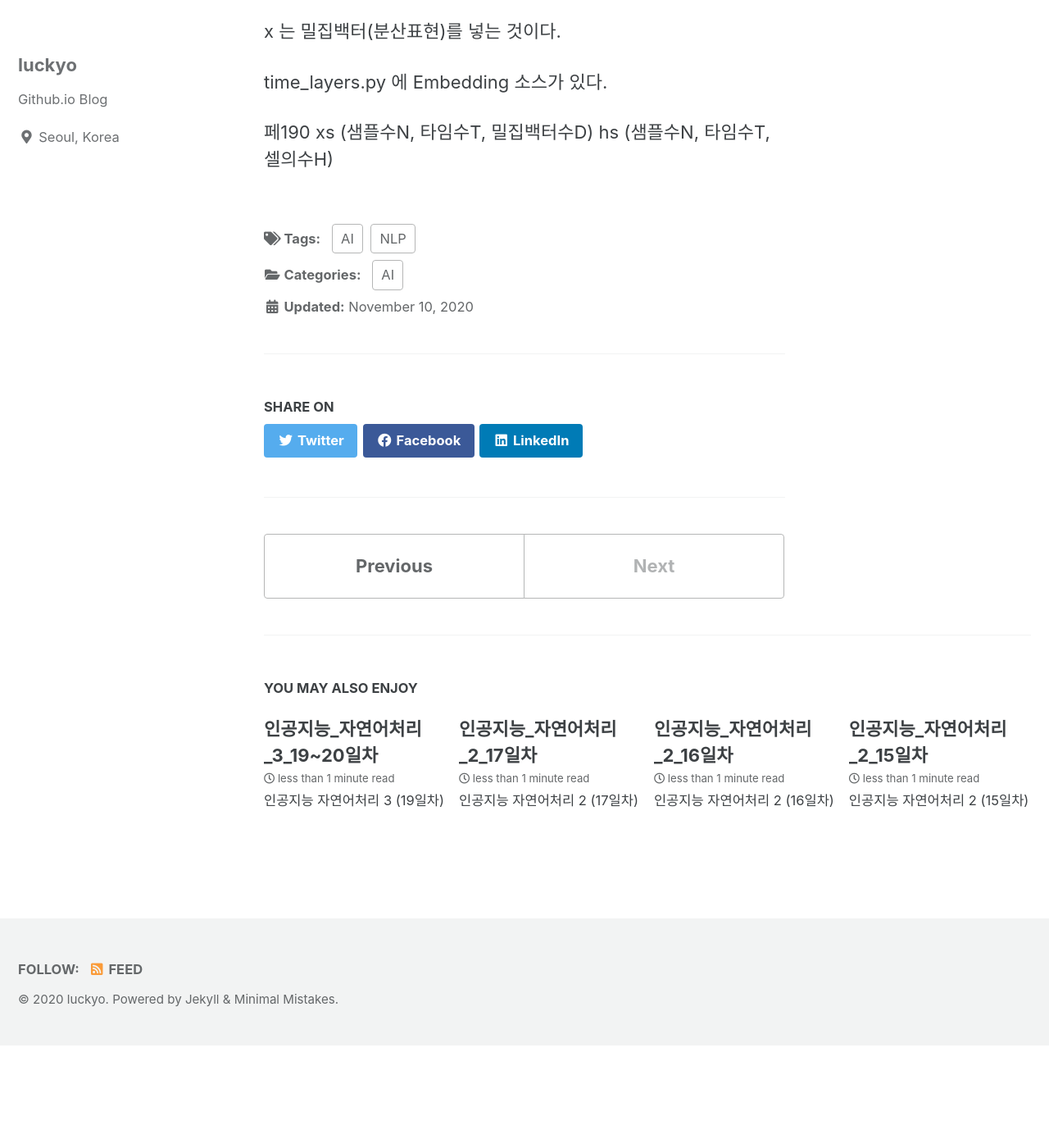
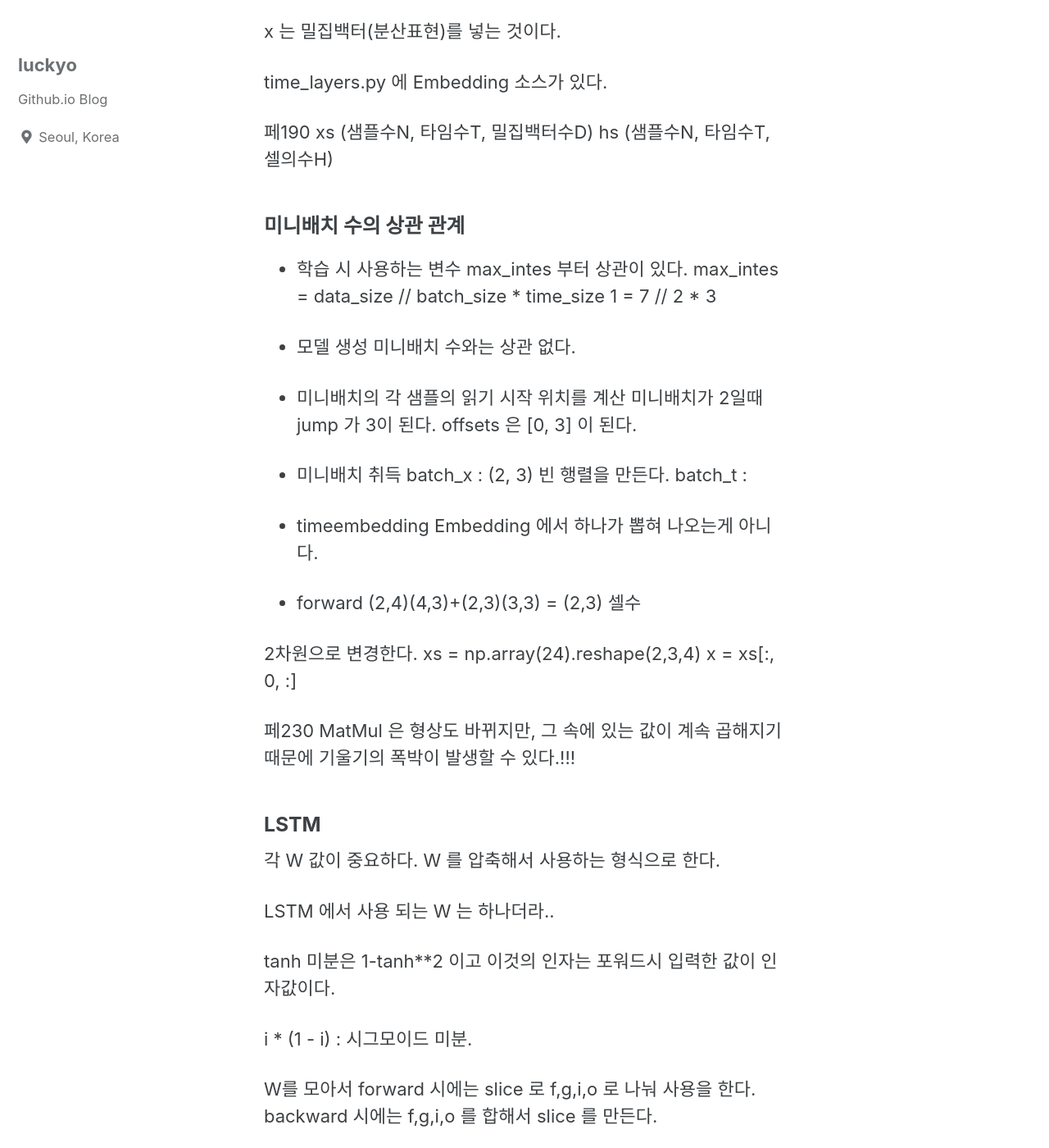
Before and after one commit to JinKyoYoung/jinkyoyoung.github.io, a Jekyll site: the page built from _posts/2020-11-10-post-22일차.md, in a window 1280 px wide and 1400 px high, scrolled down 1065 px. Shown: the whole window at 82% size. Built offline with Jekyll 4.4.1, drawn with Linux system fonts in a browser that asks for light colours; cached includes are drawn as plain includes; before the commit the page ends 2340 px from its top, so only the background shows below that; some of the changed text lies outside the part shown.

Commit message:
add 26-d

```diff
--- a/_posts/2020-11-10-post-22일차.md
+++ b/_posts/2020-11-10-post-22일차.md
@@ -42,3 +42,63 @@ time_layers.py 에 Embedding 소스가 있다.
 페190
 xs (샘플수N, 타임수T, 밀집백터수D)
 hs (샘플수N, 타임수T, 셀의수H)
+
+
+### 미니배치 수의 상관 관계
+- 학습 시 사용하는 변수
+max_intes 부터 상관이 있다.
+max_intes = data_size // batch_size * time_size
+1 = 7 // 2 * 3
+
+- 모델 생성
+미니배치 수와는 상관 없다.
+
+- 미니배치의 각 샘플의 읽기 시작 위치를 계산
+미니배치가 2일때 jump 가 3이 된다.
+offsets 은 [0, 3] 이 된다.
+
+- 미니배치 취득
+batch_x : (2, 3) 빈 행렬을 만든다.
+batch_t :
+
+- timeembedding
+Embedding 에서 하나가 뽑혀 나오는게 아니다.
+
+- forward
+(2,4)(4,3)+(2,3)(3,3) = (2,3)
+       셀수
+
+2차원으로 변경한다.
+xs = np.array(24).reshape(2,3,4)
+x = xs[:, 0, :]
+
+
+페230
+MatMul 은 형상도 바뀌지만, 그 속에 있는 값이 계속 곱해지기 때문에
+기울기의 폭박이 발생할 수 있다.!!!
+
+### LSTM
+각 W 값이 중요하다.
+W 를 압축해서 사용하는 형식으로 한다.
+
+LSTM 에서 사용 되는 W 는 하나더라..
+
+
+tanh 미분은 1-tanh**2 이고 이것의 인자는 포워드시 입력한 값이 인자값이다.
+
+i * (1 - i) : 시그모이드 미분.
+
+W를 모아서 forward 시에는 slice 로 f,g,i,o 로 나눠 사용을 한다.
+backward 시에는 f,g,i,o 를 합해서 slice 를 만든다.
+
+c 는 위 아래로 전파가 안되기 때문에 입력할때랑 뒤로 보낼때만 신경 써주면 된다.
+
+LSTM 을 진짜로 구동 시키는 것은 Time LSTM 이다
+
+소스 6-3
+h와 c 는 초기에는 0으로 시작 한다.
+
+backward 시에는 dc 는 0으로 시작하고, dh는 오른쪽에서 들어오는건 0이지만,
+위에층에서 들어오는게 있기때문에 dh 는 0으로 시작하지 않는다.
+
+밑으로 보낼때도 모아서 dx를 모아 dxs를 보낸다.
```
Also changed, not shown: _posts/2020-11-16-post-26일차.md (added, +12 -0 lines).
